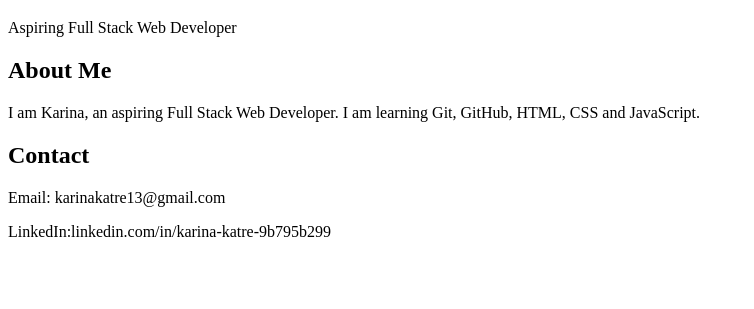
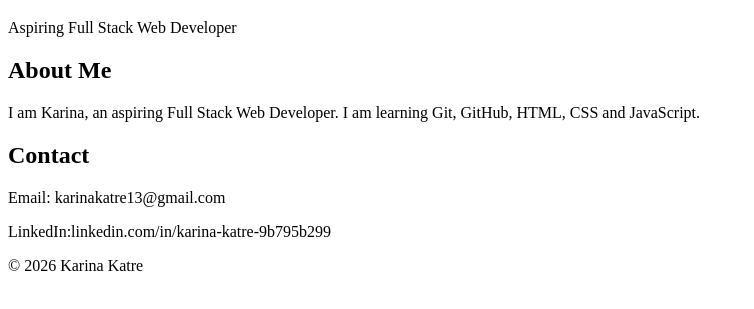
Before and after one commit to Karina14082005/portfolio-project, a plain HTML site: page index.html in a window 1280 px wide. Shown: the part 105-414 px from the top of the page, without its empty margins (0-754 px from the left). Drawn offline with Linux system fonts and the light colour scheme.

Commit message:
Added footer

```diff
--- a/index.html
+++ b/index.html
@@ -31,6 +31,9 @@
     <p>Email: karinakatre13@gmail.com</p>
     <p>LinkedIn:linkedin.com/in/karina-katre-9b795b299 </p>
 </section>
+     <footer>
+    <p>© 2026 Karina Katre</p>
+</footer>
     <script src="script.js"></script>
 </body>
 </html>
```
